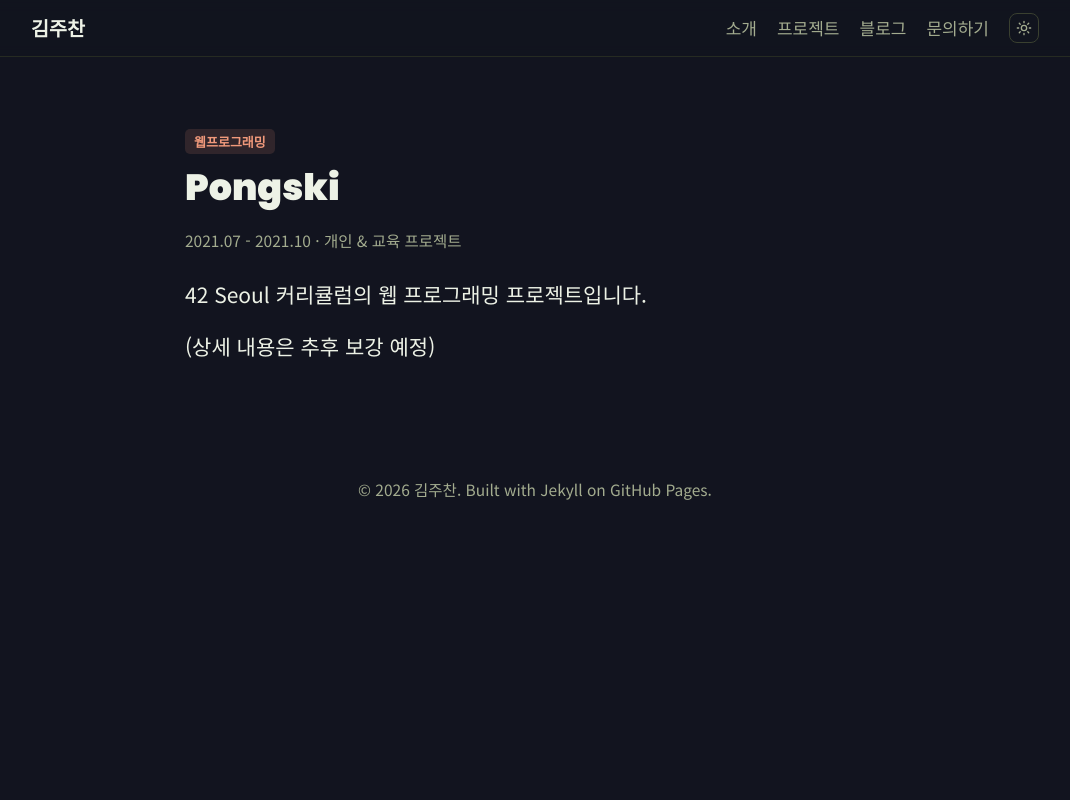
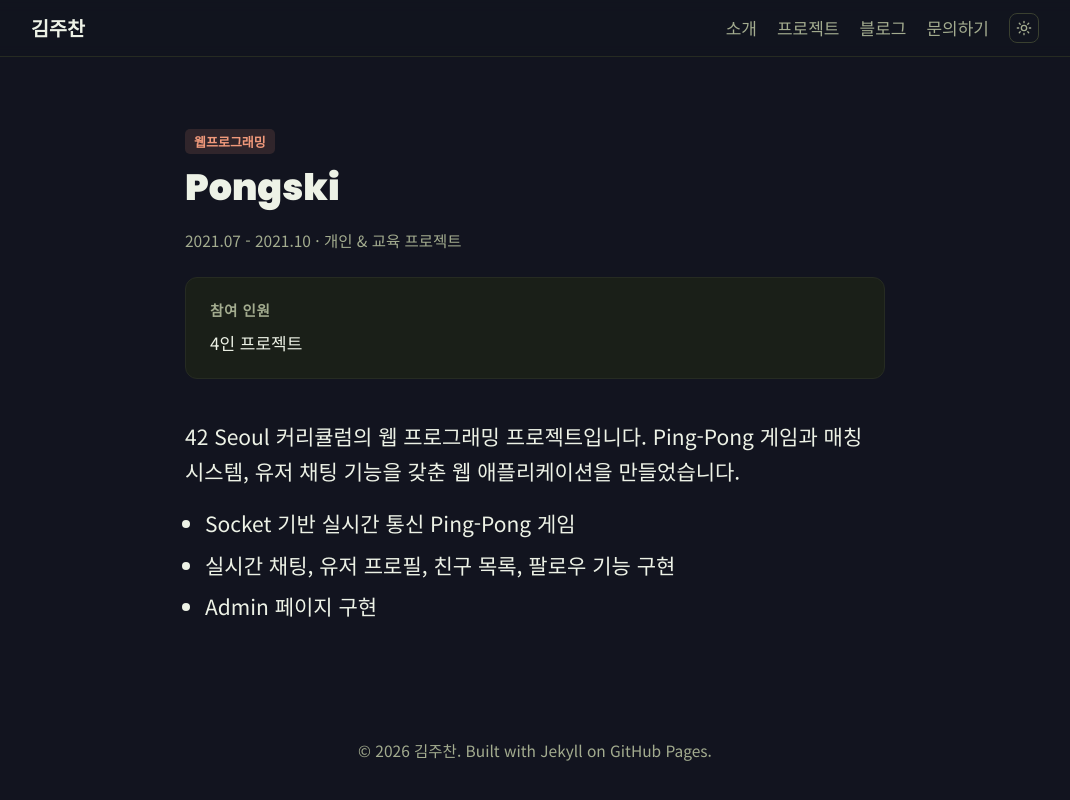
Before and after one commit to skamo3/skamo3.github.io, a Jekyll site: the page built from _projects/pongski.md, in a window 1280 px wide. Shown: the top 800 px of the page, without its empty margins (105-1175 px from the left). Built offline with Jekyll 4.4.1, drawn with Linux system fonts in a browser that asks for light colours.

Commit message:
심플 프로젝트 5개 플레이스홀더를 이력서 내용으로 교체
MiniRT/Pongski/SEA:ME/CheckChack/Text-to-Image의 "추후 보강 예정" 문구를
이력서 bullet 기반 내용으로 채움.

```diff
--- a/_projects/pongski.md
+++ b/_projects/pongski.md
@@ -4,9 +4,12 @@ type: personal
 category: web
 period: "2021.07 - 2021.10"
 order: 5
-summary: "42 Seoul · 웹 기반 Ping-Pong 프로젝트"
+summary: "42 Seoul · Ping-Pong 게임과 매칭 시스템, 유저 채팅 웹 애플리케이션"
+team: "4인 프로젝트"
 ---
 
-42 Seoul 커리큘럼의 웹 프로그래밍 프로젝트입니다.
+42 Seoul 커리큘럼의 웹 프로그래밍 프로젝트입니다. Ping-Pong 게임과 매칭 시스템, 유저 채팅 기능을 갖춘 웹 애플리케이션을 만들었습니다.
 
-(상세 내용은 추후 보강 예정)
+- Socket 기반 실시간 통신 Ping-Pong 게임
+- 실시간 채팅, 유저 프로필, 친구 목록, 팔로우 기능 구현
+- Admin 페이지 구현
```
Also changed, not shown: _projects/checkchack.md (+6 -3 lines), _projects/minirt.md (+4 -2 lines), _projects/sea-me.md (+4 -5 lines), _projects/text-to-image.md (+5 -3 lines).
